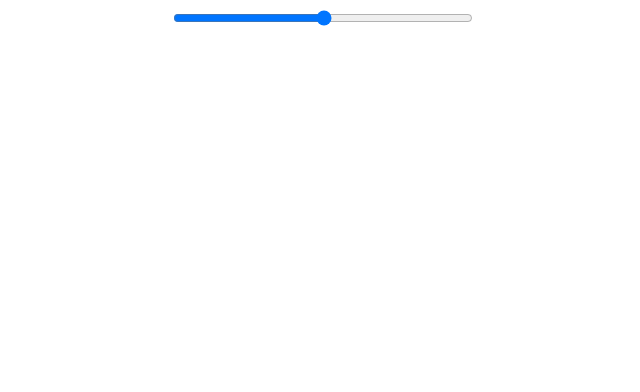
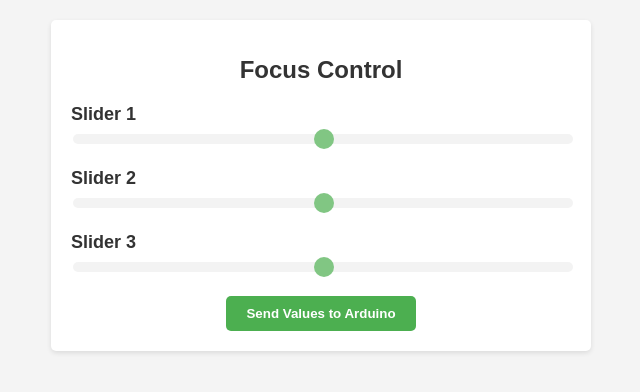
Before and after one commit to EricLindCS/FocusDevice, a website: page public/index.html in a window 1280 px wide. Shown: the whole page, without its empty margins (319-959 px from the left). Drawn offline with Linux system fonts and the light colour scheme.

Commit message:
OdeUpdate

```diff
--- a/public/index.html
+++ b/public/index.html
@@ -1,48 +1,133 @@
 <!DOCTYPE html>
 <html>
 <head>
-  <title>Arduino Slider Control</title>
+  <title>Focus Control</title>
   <style>
-    .slider-container {
-      width: 300px;
-      margin: 0 auto;
+    body {
+      font-family: Arial, sans-serif;
+      background-color: #f4f4f4;
+      margin: 0;
+      padding: 20px;
     }
 
-    #slider {
+    .container {
+      max-width: 500px;
+      margin: 0 auto;
+      padding: 20px;
+      background-color: #fff;
+      border-radius: 5px;
+      box-shadow: 0 2px 5px rgba(0, 0, 0, 0.1);
+    }
+
+    .title {
+      text-align: center;
+      font-size: 24px;
+      font-weight: bold;
+      color: #333;
+      margin-bottom: 20px;
+    }
+
+    .slider-container {
+      margin-bottom: 20px;
+    }
+
+    .slider-title {
+      font-size: 18px;
+      font-weight: bold;
+      color: #333;
+      margin-bottom: 5px;
+    }
+
+    .slider {
       width: 100%;
+      -webkit-appearance: none;
+      appearance: none;
+      height: 10px;
+      border-radius: 5px;
+      background-color: #eee;
+      outline: none;
+      opacity: 0.7;
+      transition: opacity 0.2s;
+    }
+
+    .slider::-webkit-slider-thumb {
+      -webkit-appearance: none;
+      appearance: none;
+      width: 20px;
+      height: 20px;
+      border-radius: 50%;
+      background-color: #4caf50;
+      cursor: pointer;
+    }
+
+    .slider::-moz-range-thumb {
+      width: 20px;
+      height: 20px;
+      border-radius: 50%;
+      background-color: #4caf50;
+      cursor: pointer;
+    }
+
+    .button-container {
+      display: flex;
+      justify-content: center;
+    }
+
+    .button {
+      padding: 10px 20px;
+      background-color: #4caf50;
+      color: #fff;
+      font-weight: bold;
+      border: none;
+      border-radius: 5px;
+      cursor: pointer;
     }
   </style>
 </head>
 <body>
-  <div class="slider-container">
-    <input type="range" id="slider" min="0" max="255" step="1">
+  <div class="container">
+    <h1 class="title">Focus Control</h1>
+    <div class="slider-container">
+      <h2 class="slider-title">Slider 1</h2>
+      <input type="range" class="slider" id="slider1" min="0" max="255" step="1">
+    </div>
+    <div class="slider-container">
+      <h2 class="slider-title">Slider 2</h2>
+      <input type="range" class="slider" id="slider2" min="0" max="255" step="1">
+    </div>
+    <div class="slider-container">
+      <h2 class="slider-title">Slider 3</h2>
+      <input type="range" class="slider" id="slider3" min="0" max="255" step="1">
+    </div>
+    <div class="button-container">
+      <button class="button" id="sendButton">Send Values to Arduino</button>
+    </div>
   </div>
 
   <script>
-    const slider = document.getElementById('slider');
+    const slider1 = document.getElementById('slider1');
+    const slider2 = document.getElementById('slider2');
+    const slider3 = document.getElementById('slider3');
+    const sendButton = document.getElementById('sendButton');
 
-    slider.addEventListener('input', (event) => {
-      const value = event.target.value;
-      sendData(value);
+    sendButton.addEventListener('click', () => {
+      const value1 = slider1.value;
+      const value2 = slider2.value;
+      const value3 = slider3.value;
+
+      const url = `http://localhost:3000/setValues?value1=${value1}&value2=${value2}&value3=${value3}`;
+
+      fetch(url)
+        .then(response => {
+          if (!response.ok) {
+            throw new Error('Failed to send values to Arduino.');
+          }
+          console.log('Values sent to Arduino successfully.');
+        })
+        .catch(error => {
+          console.error(error);
+        });
     });
-
-    function sendData(value) {
-      fetch('/slider', {
-        method: 'POST',
-        headers: {
-          'Content-Type': 'application/json',
-        },
-        body: JSON.stringify({ value }),
-      })
-      .then((response) => {
-        if (!response.ok) {
-          throw new Error('Failed to send data to server');
-        }
-      })
-      .catch((error) => {
-        console.error('Error:', error);
-      });
-    }
   </script>
 </body>
 </html>
```
Also changed, not shown: 1 other file.
